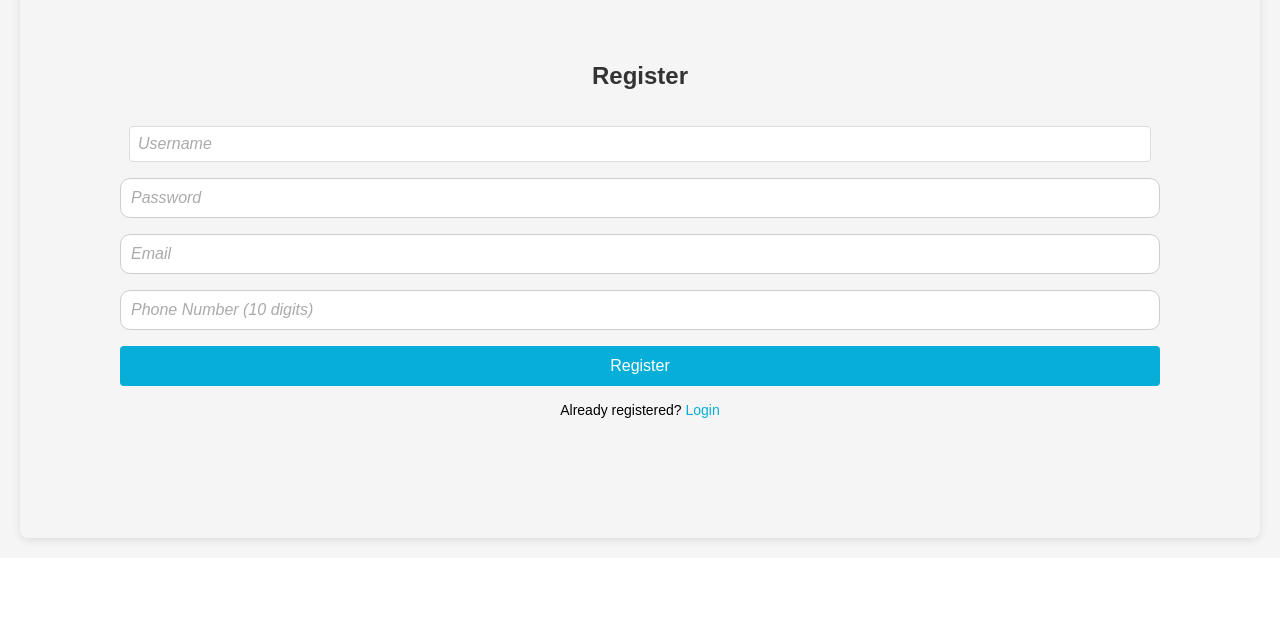
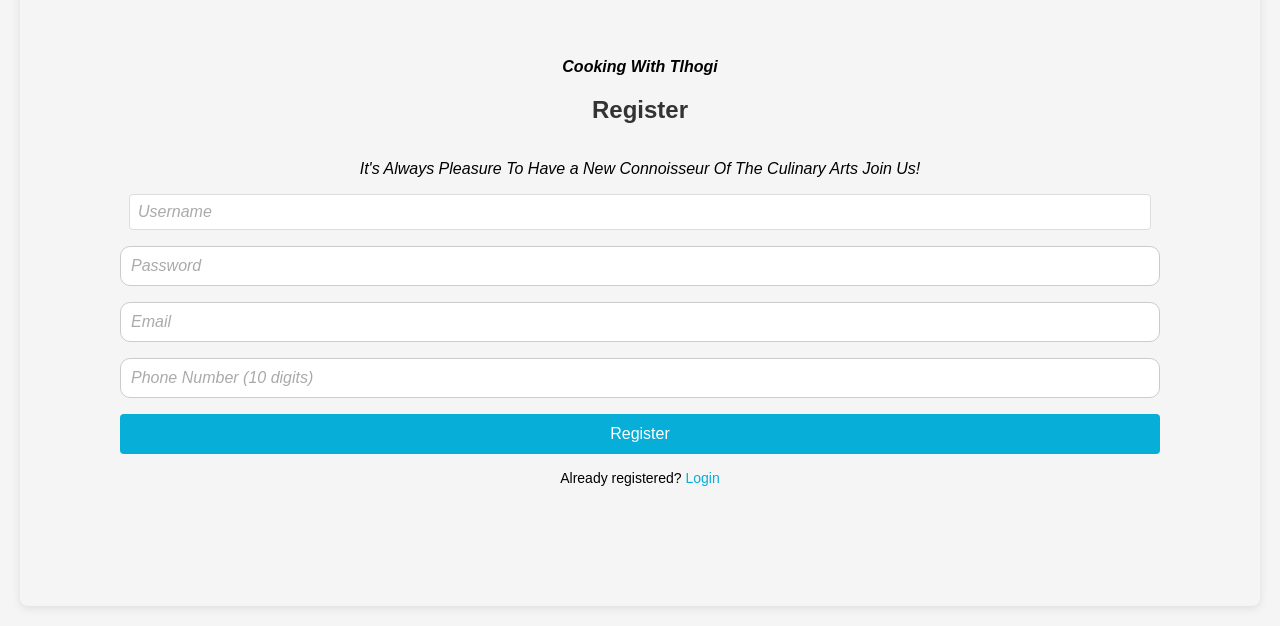
Before and after one commit to Tsageon/RecipeApp, a React (Create React App) app in the folder recipeapp/: page /register in a window 1280 px wide. Shown: the part 232-858 px from the top of the page. Before the commit the page ends 800 px from the top, so only its background shows below. Built offline with nearby package versions, Linux system fonts and the light colour scheme; grey boxes are pictures that could not be loaded.

Commit message:
More CHANGES

```diff
--- a/recipeapp/src/App.css
+++ b/recipeapp/src/App.css
@@ -216,8 +216,7 @@ h1 {
 
     .categories-button:active {
       background-color: #003d7a;
-      transform: scale(0.95);
-    }
+      transform: scale(0.95);}
 
     .category-button {
       background-color: grey;
--- a/recipeapp/src/Components/Login.js
+++ b/recipeapp/src/Components/Login.js
@@ -1,10 +1,18 @@
-import React, { useState } from 'react';
+import React, { useState, useEffect } from 'react';
 import { Link } from 'react-router-dom';
 import './auth.css';
 
 const Login = ({ onLogin }) => {
   const [email, setEmail] = useState('');
   const [password, setPassword] = useState('');
+  const [userName, setUserName] = useState('');
+
+  useEffect(() => {
+    const loggedInUser = JSON.parse(localStorage.getItem('loggedInUser'));
+    if (loggedInUser) {
+      setUserName(loggedInUser.name);
+    }
+  }, []);
 
   const handleLogin = (e) => {
     e.preventDefault();
@@ -14,11 +22,11 @@ const Login = ({ onLogin }) => {
 
     if (user) {
       localStorage.setItem('loggedInUser', JSON.stringify(user));
+      setUserName(user.name);
       onLogin();
     } else {
       alert('Invalid Email or Password');
-    }
-  };
+    }};
 
   return (
     <div className="auth-container">
@@ -27,6 +35,7 @@ const Login = ({ onLogin }) => {
         Need a better browser.
       </video>
       <h2>Login</h2>
+      <p><i>Welcome {userName ? `Back, ${userName}` : "to Cooking With Tlhogi"}!</i></p> {}
       <form onSubmit={handleLogin}>
         <input
           type="email"
--- a/recipeapp/src/Components/Register.js
+++ b/recipeapp/src/Components/Register.js
@@ -36,7 +36,9 @@ const Register = ({ onRegister }) => {
           <source src="https://cdnl.iconscout.com/lottie/premium/preview-watermark/meal-8820888-7140050.mp4" type="video/mp4" />
           Need a better browser.
         </video>
+        <p><b><i>Cooking With Tlhogi</i></b></p>
         <h2>Register</h2>
+        <p><i>It's Always Pleasure To Have a New Connoisseur Of The Culinary Arts Join Us!</i></p> {/* Added welcome message */}
         <form onSubmit={handleRegister}>
           <input type="text" placeholder="Username"
             value={username} onChange={(e) => setUsername(e.target.value)}
```
